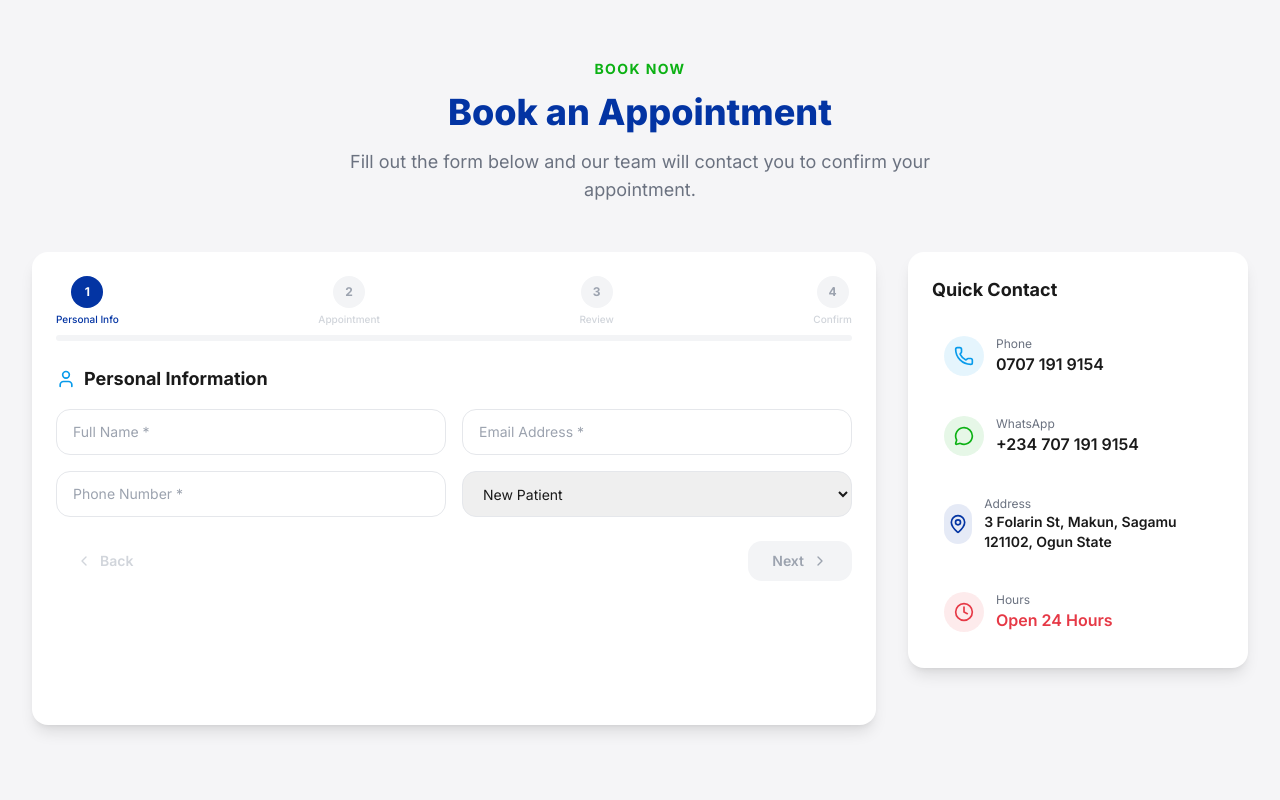
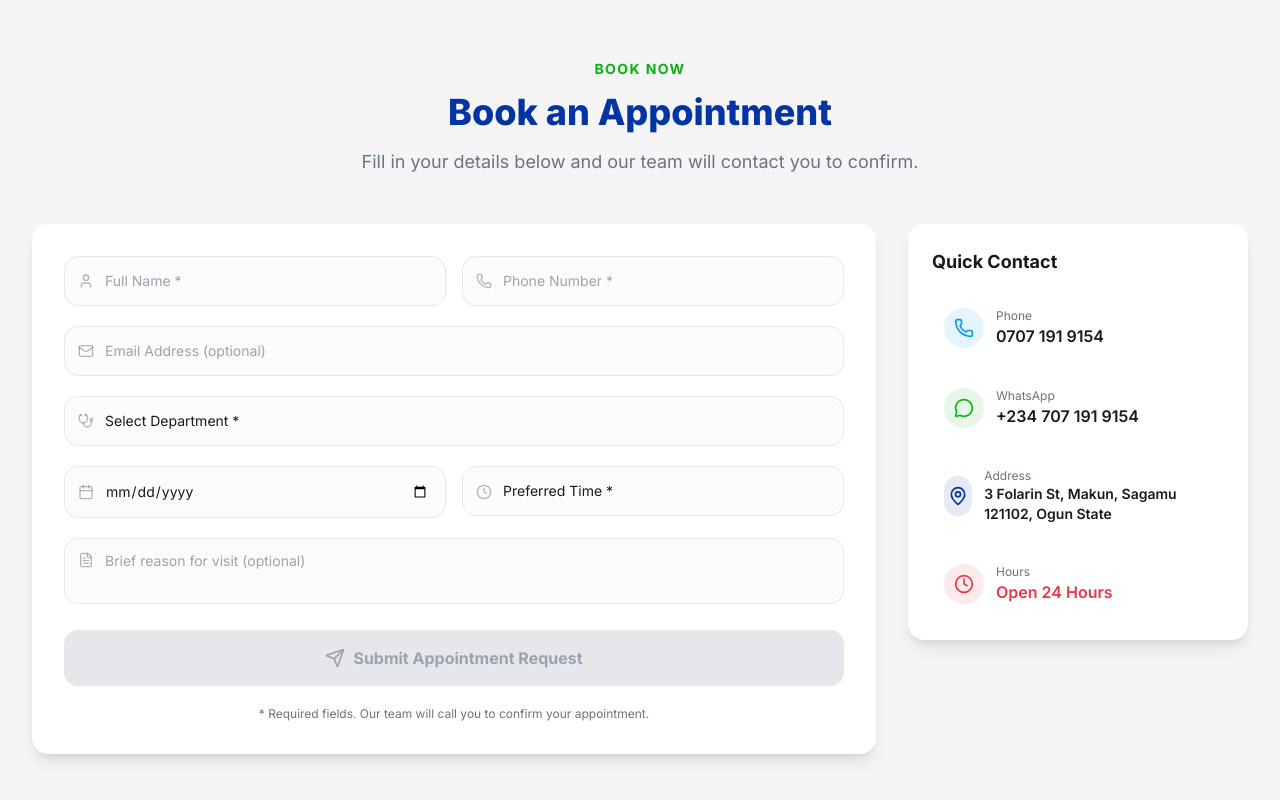
Before and after one commit to fullstackbyjoshio/Bamitale-Hospital-website, a React (Vite) app: page / in a window 1280 px wide. Shown: the part 9781-10581 px from the top of the page. Built offline with nearby package versions, Linux system fonts and the light colour scheme.

Commit message:
refactor: replace 4-step booking with simple 1-step form

```diff
--- a/src/sections/BookingForm.tsx
+++ b/src/sections/BookingForm.tsx
@@ -1,17 +1,17 @@
 import { useState, useEffect } from "react";
-import { motion, AnimatePresence } from "framer-motion";
+import { motion } from "framer-motion";
 import {
-  ChevronRight,
-  ChevronLeft,
-  Check,
   Calendar,
   Phone,
   MapPin,
   Clock,
   User,
-  FileText,
+  Mail,
   Send,
   MessageCircle,
+  Check,
+  Stethoscope,
+  FileText,
 } from "lucide-react";
 import { useCookie } from "@/hooks/useCookie";
 
@@ -37,38 +37,31 @@ interface FormData {
   fullName: string;
   email: string;
   phone: string;
-  patientType: "new" | "returning";
   department: string;
   preferredDate: string;
   preferredTime: string;
   reason: string;
-  consent: boolean;
 }
 
 const initialFormData: FormData = {
   fullName: "",
   email: "",
   phone: "",
-  patientType: "new",
   department: "",
   preferredDate: "",
   preferredTime: "",
   reason: "",
-  consent: false,
 };
-
-const stepLabels = ["Personal Info", "Appointment", "Review", "Confirm"];
 
 const FORMSPREE_ENDPOINT = "https://formspree.io/f/mjgnbgel";
 
 export function BookingForm() {
-  const [step, setStep] = useState(0);
   const [formData, setFormData] = useState<FormData>(initialFormData);
   const [submitted, setSubmitted] = useState(false);
   const [submitting, setSubmitting] = useState(false);
   const [preferredDept, setPreferredDept] = useCookie("preferredDept", "");
 
-  // Pre-select last department on mount
+  // Pre-select last department
   useEffect(() => {
     if (preferredDept && !formData.department) {
       setFormData((prev) => ({ ...prev, department: preferredDept }));
@@ -88,26 +81,16 @@ export function BookingForm() {
     if (dept) setPreferredDept(dept, 30);
   };
 
-  const canProceed = () => {
-    switch (step) {
-      case 0:
-        return formData.fullName && formData.email && formData.phone;
-      case 1:
-        return (
+  const canSubmit =
+    formData.fullName &&
+    formData.phone &&
     formData.department &&
     formData.preferredDate &&
-          formData.preferredTime &&
-          formData.reason
-        );
-      case 2:
-        return formData.consent;
-      default:
-        return true;
-    }
-  };
+    formData.preferredTime;
 
   const handleSubmit = async (e: React.FormEvent) => {
     e.preventDefault();
+    if (!canSubmit) return;
     setSubmitting(true);
 
     try {
@@ -119,16 +102,15 @@ export function BookingForm() {
         },
         body: JSON.stringify({
           fullName: formData.fullName,
-          email: formData.email,
+          email: formData.email || "Not provided",
           phone: formData.phone,
-          patientType: formData.patientType,
           department: formData.department,
           preferredDate: formData.preferredDate,
           preferredTime: formData.preferredTime,
-          reason: formData.reason,
+          reason: formData.reason || "Not provided",
           _subject: `New Appointment: ${formData.fullName} — ${formData.department}`,
           _template: "table",
-          _replyto: formData.email,
+          _replyto: formData.email || "no-reply@bamitalehospital.com",
           _fromname: "Bamitale Hospital",
         }),
       });
@@ -136,7 +118,6 @@ export function BookingForm() {
       if (response.ok) {
         setSubmitted(true);
         setFormData(initialFormData);
-        setStep(0);
       } else {
         alert("Something went wrong. Please try again or call us directly.");
       }
@@ -145,23 +126,6 @@ export function BookingForm() {
     } finally {
       setSubmitting(false);
     }
-  };
-
-  const direction = 1;
-
-  const slideVariants = {
-    enter: (dir: number) => ({
-      x: dir > 0 ? 300 : -300,
-      opacity: 0,
-    }),
-    center: {
-      x: 0,
-      opacity: 1,
-    },
-    exit: (dir: number) => ({
-      x: dir > 0 ? -300 : 300,
-      opacity: 0,
-    }),
   };
 
   if (submitted) {
@@ -186,10 +150,7 @@ export function BookingForm() {
               A copy has also been sent to your email.
             </p>
             <button
-              onClick={() => {
-                setSubmitted(false);
-                setStep(0);
-              }}
+              onClick={() => setSubmitted(false)}
               className="mt-6 text-bamSky hover:text-bamBlue font-semibold transition-colors"
             >
               Book Another Appointment
@@ -217,11 +178,12 @@ export function BookingForm() {
             Book an Appointment
           </h2>
           <p className="text-bamGray text-lg max-w-2xl mx-auto">
-            Fill out the form below and our team will contact you to confirm your appointment.
+            Fill in your details below and our team will contact you to confirm.
           </p>
         </motion.div>
 
-        <div className="grid lg:grid-cols-[1fr_340px] gap-8">
+        <div className="grid lg:grid-cols-[1fr_340px] gap-8 items-start">
+          {/* ─── SIMPLE 1-STEP FORM ─── */}
           <motion.div
             initial={{ opacity: 0, y: 20 }}
             whileInView={{ opacity: 1, y: 0 }}
@@ -229,68 +191,12 @@ export function BookingForm() {
             transition={{ duration: 0.6 }}
             className="bg-white rounded-2xl shadow-lg overflow-hidden"
           >
-            <div className="px-6 pt-6">
-              <div className="flex items-center justify-between mb-2">
-                {stepLabels.map((label, i) => (
-                  <button
-                    key={label}
-                    onClick={() => i < step && setStep(i)}
-                    disabled={i >= step}
-                    className={`flex flex-col items-center gap-1 transition-colors ${
-                      i < step
-                        ? "text-bamGreen cursor-pointer"
-                        : i === step
-                        ? "text-bamBlue"
-                        : "text-gray-300"
-                    }`}
-                  >
-                    <div
-                      className={`w-8 h-8 rounded-full flex items-center justify-center text-xs font-bold transition-colors ${
-                        i < step
-                          ? "bg-bamGreen text-white"
-                          : i === step
-                          ? "bg-bamBlue text-white"
-                          : "bg-gray-100 text-gray-400"
-                      }`}
-                    >
-                      {i < step ? <Check className="w-4 h-4" /> : i + 1}
-                    </div>
-                    <span className="text-[10px] font-medium hidden sm:block">
-                      {label}
-                    </span>
-                  </button>
-                ))}
-              </div>
-              <div className="relative h-1.5 bg-gray-100 rounded-full mb-6">
-                <motion.div
-                  className="absolute left-0 top-0 h-full bg-bamGreen rounded-full"
-                  initial={false}
-                  animate={{ width: `${(step / 3) * 100}%` }}
-                  transition={{ duration: 0.4 }}
-                />
-              </div>
-            </div>
-
-            <form onSubmit={handleSubmit} className="px-6 pb-6 min-h-[360px]">
-              <AnimatePresence mode="wait" custom={direction}>
-                <motion.div
-                  key={step}
-                  custom={direction}
-                  variants={slideVariants}
-                  initial="enter"
-                  animate="center"
-                  exit="exit"
-                  transition={{ duration: 0.3 }}
-                >
-                  {step === 0 && (
-                    <div className="space-y-4">
-                      <div className="flex items-center gap-2 mb-4">
-                        <User className="w-5 h-5 text-bamSky" />
-                        <h3 className="font-bold text-bamDark text-lg">
-                          Personal Information
-                        </h3>
-                      </div>
+            <form onSubmit={handleSubmit} className="p-6 sm:p-8">
+              <div className="space-y-5">
+                {/* Name & Phone */}
                 <div className="grid sm:grid-cols-2 gap-4">
+                  <div className="relative">
+                    <User className="absolute left-3.5 top-1/2 -translate-y-1/2 w-4 h-4 text-bamGray/50" />
                     <input
                       type="text"
                       name="fullName"
@@ -298,17 +204,11 @@ export function BookingForm() {
                       required
                       value={formData.fullName}
                       onChange={(e) => updateField("fullName", e.target.value)}
-                          className="w-full px-4 py-3 rounded-xl border border-gray-200 focus:border-bamSky focus:ring-2 focus:ring-bamSky/20 outline-none transition-all text-sm"
+                      className="w-full pl-10 pr-4 py-3.5 rounded-xl border border-gray-200 focus:border-bamSky focus:ring-2 focus:ring-bamSky/20 outline-none transition-all text-sm bg-gray-50/50"
                     />
-                        <input
-                          type="email"
-                          name="email"
-                          placeholder="Email Address *"
-                          required
-                          value={formData.email}
-                          onChange={(e) => updateField("email", e.target.value)}
-                          className="w-full px-4 py-3 rounded-xl border border-gray-200 focus:border-bamSky focus:ring-2 focus:ring-bamSky/20 outline-none transition-all text-sm"
-                        />
+                  </div>
+                  <div className="relative">
+                    <Phone className="absolute left-3.5 top-1/2 -translate-y-1/2 w-4 h-4 text-bamGray/50" />
                     <input
                       type="tel"
                       name="phone"
@@ -316,40 +216,34 @@ export function BookingForm() {
                       required
                       value={formData.phone}
                       onChange={(e) => updateField("phone", e.target.value)}
-                          className="w-full px-4 py-3 rounded-xl border border-gray-200 focus:border-bamSky focus:ring-2 focus:ring-bamSky/20 outline-none transition-all text-sm"
+                      className="w-full pl-10 pr-4 py-3.5 rounded-xl border border-gray-200 focus:border-bamSky focus:ring-2 focus:ring-bamSky/20 outline-none transition-all text-sm bg-gray-50/50"
                     />
-                        <select
-                          name="patientType"
-                          aria-label="Patient type"
-                          value={formData.patientType}
-                          onChange={(e) =>
-                            updateField("patientType", e.target.value as "new" | "returning")
-                          }
-                          className="w-full px-4 py-3 rounded-xl border border-gray-200 focus:border-bamSky focus:ring-2 focus:ring-bamSky/20 outline-none transition-all text-sm"
-                        >
-                          <option value="new">New Patient</option>
-                          <option value="returning">Returning Patient</option>
-                        </select>
                   </div>
                 </div>
-                  )}
 
-                  {step === 1 && (
-                    <div className="space-y-4">
-                      <div className="flex items-center gap-2 mb-4">
-                        <Calendar className="w-5 h-5 text-bamSky" />
-                        <h3 className="font-bold text-bamDark text-lg">
-                          Appointment Details
-                        </h3>
+                {/* Email (optional) */}
+                <div className="relative">
+                  <Mail className="absolute left-3.5 top-1/2 -translate-y-1/2 w-4 h-4 text-bamGray/50" />
+                  <input
+                    type="email"
+                    name="email"
+                    placeholder="Email Address (optional)"
+                    value={formData.email}
+                    onChange={(e) => updateField("email", e.target.value)}
+                    className="w-full pl-10 pr-4 py-3.5 rounded-xl border border-gray-200 focus:border-bamSky focus:ring-2 focus:ring-bamSky/20 outline-none transition-all text-sm bg-gray-50/50"
+                  />
                 </div>
-                      <div className="grid sm:grid-cols-2 gap-4">
+
+                {/* Department — click to select */}
+                <div className="relative">
+                  <Stethoscope className="absolute left-3.5 top-1/2 -translate-y-1/2 w-4 h-4 text-bamGray/50" />
                   <select
                     name="department"
                     aria-label="Select department"
                     required
                     value={formData.department}
                     onChange={handleDeptChange}
-                          className="w-full px-4 py-3 rounded-xl border border-gray-200 focus:border-bamSky focus:ring-2 focus:ring-bamSky/20 outline-none transition-all text-sm sm:col-span-2"
+                    className="w-full pl-10 pr-4 py-3.5 rounded-xl border border-gray-200 focus:border-bamSky focus:ring-2 focus:ring-bamSky/20 outline-none transition-all text-sm bg-gray-50/50 appearance-none cursor-pointer"
                   >
                     <option value="">Select Department *</option>
                     {departments.map((d) => (
@@ -358,6 +252,12 @@ export function BookingForm() {
                       </option>
                     ))}
                   </select>
+                </div>
+
+                {/* Date & Time — click to select */}
+                <div className="grid sm:grid-cols-2 gap-4">
+                  <div className="relative">
+                    <Calendar className="absolute left-3.5 top-1/2 -translate-y-1/2 w-4 h-4 text-bamGray/50" />
                     <input
                       type="date"
                       name="preferredDate"
@@ -366,8 +266,11 @@ export function BookingForm() {
                       onChange={(e) =>
                         updateField("preferredDate", e.target.value)
                       }
-                          className="w-full px-4 py-3 rounded-xl border border-gray-200 focus:border-bamSky focus:ring-2 focus:ring-bamSky/20 outline-none transition-all text-sm"
+                      className="w-full pl-10 pr-4 py-3.5 rounded-xl border border-gray-200 focus:border-bamSky focus:ring-2 focus:ring-bamSky/20 outline-none transition-all text-sm bg-gray-50/50 cursor-pointer"
                     />
+                  </div>
+                  <div className="relative">
+                    <Clock className="absolute left-3.5 top-1/2 -translate-y-1/2 w-4 h-4 text-bamGray/50" />
                     <select
                       name="preferredTime"
                       aria-label="Preferred time"
@@ -376,7 +279,7 @@ export function BookingForm() {
                       onChange={(e) =>
                         updateField("preferredTime", e.target.value)
                       }
-                          className="w-full px-4 py-3 rounded-xl border border-gray-200 focus:border-bamSky focus:ring-2 focus:ring-bamSky/20 outline-none transition-all text-sm"
+                      className="w-full pl-10 pr-4 py-3.5 rounded-xl border border-gray-200 focus:border-bamSky focus:ring-2 focus:ring-bamSky/20 outline-none transition-all text-sm bg-gray-50/50 appearance-none cursor-pointer"
                     >
                       <option value="">Preferred Time *</option>
                       {timeSlots.map((t) => (
@@ -385,85 +288,31 @@ export function BookingForm() {
                         </option>
                       ))}
                     </select>
-                        <textarea
-                          name="reason"
-                          placeholder="Reason for Visit * (briefly describe your symptoms or concern)"
-                          required
-                          value={formData.reason}
-                          onChange={(e) => updateField("reason", e.target.value)}
-                          rows={3}
-                          className="w-full px-4 py-3 rounded-xl border border-gray-200 focus:border-bamSky focus:ring-2 focus:ring-bamSky/20 outline-none transition-all text-sm sm:col-span-2 resize-none"
-                        />
-                      </div>
-                    </div>
-                  )}
-
-                  {step === 2 && (
-                    <div className="space-y-4">
-                      <div className="flex items-center gap-2 mb-4">
-                        <FileText className="w-5 h-5 text-bamSky" />
-                        <h3 className="font-bold text-bamDark text-lg">
-                          Review Your Information
-                        </h3>
-                      </div>
-                      <div className="bg-gray-50 rounded-xl p-4 space-y-3 text-sm">
-                        <div className="grid grid-cols-2 gap-x-4 gap-y-2">
-                          <ReviewItem label="Name" value={formData.fullName} />
-                          <ReviewItem label="Email" value={formData.email} />
-                          <ReviewItem label="Phone" value={formData.phone} />
-                          <ReviewItem
-                            label="Patient Type"
-                            value={formData.patientType === "new" ? "New" : "Returning"}
-                          />
-                          <ReviewItem
-                            label="Department"
-                            value={formData.department}
-                          />
-                          <ReviewItem
-                            label="Date"
-                            value={formData.preferredDate}
-                          />
-                          <ReviewItem
-                            label="Time"
-                            value={formData.preferredTime}
-                          />
-                          <ReviewItem
-                            label="Reason"
-                            value={formData.reason}
-                          />
                   </div>
                 </div>
 
-                      <label className="flex items-start gap-3 p-3 rounded-xl border border-gray-200 cursor-pointer hover:bg-gray-50 transition-colors">
-                        <input
-                          type="checkbox"
-                          checked={formData.consent}
-                          onChange={(e) => updateField("consent", e.target.checked)}
-                          className="w-5 h-5 mt-0.5 rounded border-gray-300 text-bamGreen focus:ring-bamGreen"
-                          required
+                {/* Reason — optional, short */}
+                <div className="relative">
+                  <FileText className="absolute left-3.5 top-3.5 w-4 h-4 text-bamGray/50" />
+                  <textarea
+                    name="reason"
+                    placeholder="Brief reason for visit (optional)"
+                    value={formData.reason}
+                    onChange={(e) => updateField("reason", e.target.value)}
+                    rows={2}
+                    className="w-full pl-10 pr-4 py-3 rounded-xl border border-gray-200 focus:border-bamSky focus:ring-2 focus:ring-bamSky/20 outline-none transition-all text-sm bg-gray-50/50 resize-none"
                   />
-                        <span className="text-sm text-bamGray leading-relaxed">
-                          I consent to Bamitale Hospital collecting and processing my personal information for the purpose of scheduling this appointment. I understand my data will be handled in accordance with the hospital's privacy policy.
-                        </span>
-                      </label>
                 </div>
-                  )}
 
-                  {step === 3 && (
-                    <div className="text-center py-6">
-                      <div className="w-16 h-16 rounded-full bg-bamGreen/10 flex items-center justify-center mx-auto mb-4">
-                        <Send className="w-8 h-8 text-bamGreen" />
-                      </div>
-                      <h3 className="font-bold text-bamDark text-xl mb-3">
-                        Ready to Submit?
-                      </h3>
-                      <p className="text-bamGray mb-6">
-                        Click the button below to send your appointment request to our team.
-                      </p>
+                {/* Submit */}
                 <button
                   type="submit"
-                        disabled={submitting}
-                        className="inline-flex items-center gap-2 bg-bamGreen hover:bg-emerald-600 text-white font-bold px-8 py-4 rounded-full transition-all hover:scale-105 shadow-lg disabled:opacity-50 disabled:cursor-not-allowed"
+                  disabled={!canSubmit || submitting}
+                  className={`w-full flex items-center justify-center gap-2 py-4 rounded-xl font-bold text-base transition-all ${
+                    canSubmit && !submitting
+                      ? "bg-bamGreen hover:bg-emerald-600 text-white shadow-lg hover:shadow-xl hover:scale-[1.02]"
+                      : "bg-gray-200 text-gray-400 cursor-not-allowed"
+                  }`}
                 >
                   {submitting ? (
                     <>
@@ -472,61 +321,20 @@ export function BookingForm() {
                     </>
                   ) : (
                     <>
-                            <MessageCircle className="w-5 h-5" />
-                            Submit Appointment
+                      <Send className="w-5 h-5" />
+                      Submit Appointment Request
                     </>
                   )}
                 </button>
+
+                <p className="text-xs text-center text-bamGray">
+                  * Required fields. Our team will call you to confirm your appointment.
+                </p>
               </div>
-                  )}
-                </motion.div>
-              </AnimatePresence>
-
-              {step < 3 && (
-                <div className="pt-6 flex justify-between">
-                  <button
-                    type="button"
-                    onClick={() => setStep((s) => Math.max(0, s - 1))}
-                    disabled={step === 0}
-                    className={`flex items-center gap-2 px-5 py-2.5 rounded-xl font-semibold text-sm transition-all ${
-                      step === 0
-                        ? "text-gray-300 cursor-not-allowed"
-                        : "text-bamGray hover:bg-gray-100"
-                    }`}
-                  >
-                    <ChevronLeft className="w-4 h-4" />
-                    Back
-                  </button>
-                  <button
-                    type="button"
-                    onClick={() => setStep((s) => Math.min(3, s + 1))}
-                    disabled={!canProceed()}
-                    className={`flex items-center gap-2 px-6 py-2.5 rounded-xl font-semibold text-sm transition-all ${
-                      canProceed()
-                        ? "bg-bamBlue hover:bg-bamSky text-white shadow-md hover:shadow-lg"
-                        : "bg-gray-100 text-gray-400 cursor-not-allowed"
-                    }`}
-                  >
-                    {step === 2 ? "Confirm" : "Next"}
-                    <ChevronRight className="w-4 h-4" />
-                  </button>
-                </div>
-              )}
-              {step === 3 && (
-                <div className="pt-6 flex justify-center">
-                  <button
-                    type="button"
-                    onClick={() => setStep(2)}
-                    className="flex items-center gap-2 px-5 py-2.5 rounded-xl font-semibold text-sm text-bamGray hover:bg-gray-100 transition-all"
-                  >
-                    <ChevronLeft className="w-4 h-4" />
-                    Go Back
-                  </button>
-                </div>
-              )}
             </form>
           </motion.div>
 
+          {/* ─── QUICK CONTACT SIDEBAR ─── */}
           <motion.div
             initial={{ opacity: 0, x: 20 }}
             whileInView={{ opacity: 1, x: 0 }}
@@ -595,12 +403,3 @@ export function BookingForm() {
     </section>
   );
 }
-
-function ReviewItem({ label, value }: { label: string; value: string }) {
-  return (
-    <div className="col-span-2 sm:col-span-1">
-      <span className="text-gray-400 text-xs block">{label}</span>
-      <span className="text-bamDark font-medium text-sm">{value}</span>
-    </div>
-  );
-}
```
Lines whose indentation alone changed are shown as unchanged.
